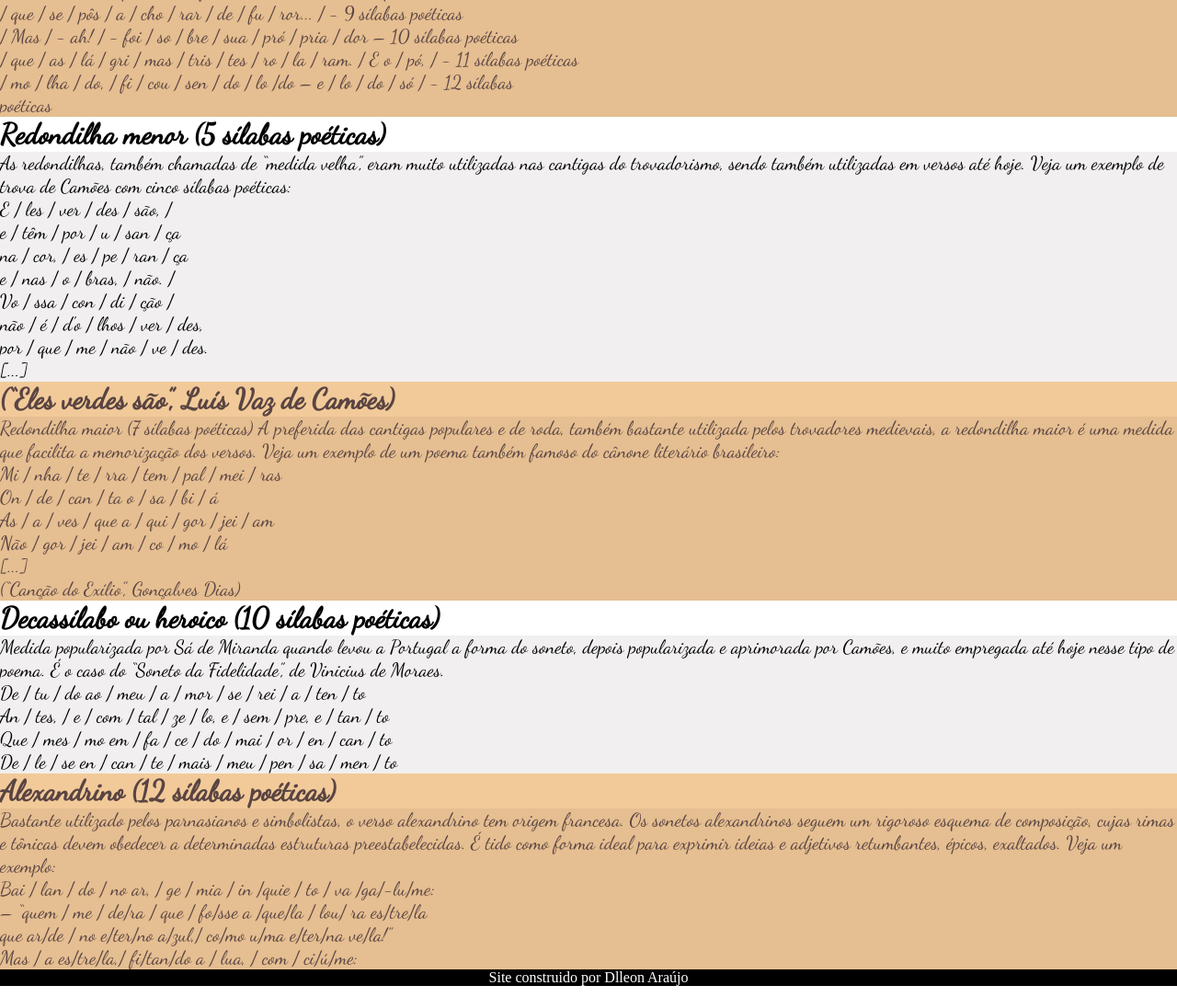
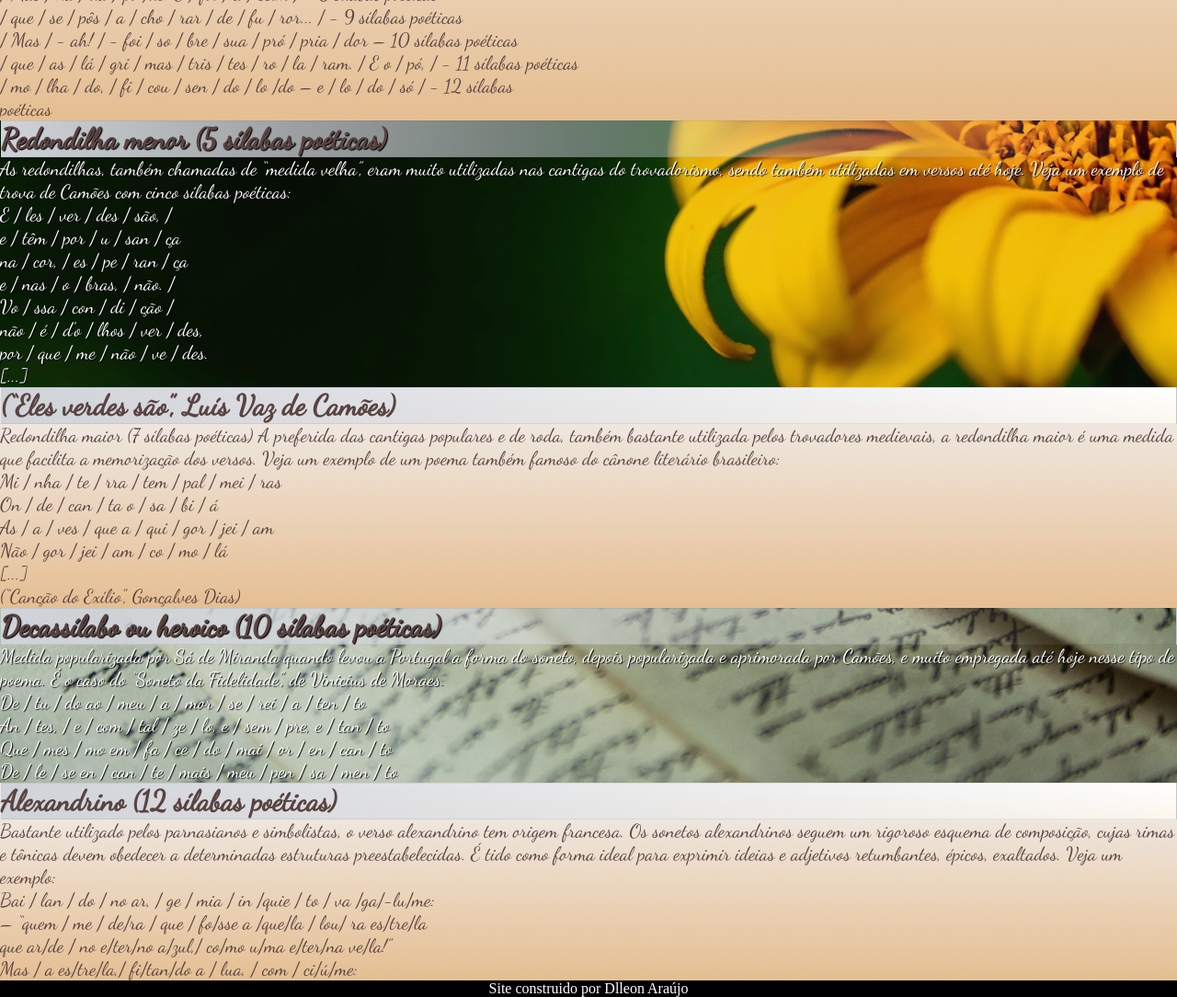
Before and after one commit to DlleonAraujo/versos, a plain HTML site: page index.html in a window 1280 px wide. Shown: the part 820-1904 px from the top of the page at 92% size. Drawn offline with Linux system fonts and the light colour scheme; a web font is replaced by a local one.

Commit message:
inlusao do efeito paralax

```diff
--- a/index.html
+++ b/index.html
@@ -17,7 +17,7 @@
         </header>
 
  <section class="normal" id="normal1">
-    <h2 id="h2">Sobre a ambição</h2>
+    <h2 class="h2">Sobre a ambição</h2>
      <p>
          Só <br>
 
@@ -46,7 +46,8 @@
  </section>
 
 <section class="imagem" id="imagem1">
-    <h2 id="h2">(Guilherme de Almeida)</h2>
+
+        <h2 class="h2">(Guilherme de Almeida)</h2>
 
     <p>Ao realizarmos a escansão, percebemos que o primeiro verso tem apenas uma sílaba poética, o segundo tem duas, o terceiro tem três e assim sucessivamente. Veja o poema metrificado:</p>
     <p>
@@ -79,7 +80,7 @@
 
 
 <section class="normal" id="normal2">
-    <h2>Redondilha menor (5 sílabas poéticas)</h2>
+      <h2 class="h2">Redondilha menor (5 sílabas poéticas)</h2>
     <p>As redondilhas, também chamadas de “medida velha”, eram muito utilizadas nas cantigas do trovadorismo, sendo também utilizadas em versos até hoje. Veja um exemplo de trova de Camões com cinco sílabas poéticas:</p>
 
     <p>
--- a/style.css
+++ b/style.css
@@ -38,21 +38,50 @@ header > p{
 
 section{
 
-    background-color: var(--cor02);
+
     color: var(--cor05);
     font-family: var(--fonte-princial);
     font-size: 1.3em;
 
 }
-section.h2 {
-    background-image: linear-gradient (to right,black, transparent);
+h2 {
+    background-image: linear-gradient(to right, var(--cor01), transparent);
+    border: solid 1px rgba(0, 0, 0, 0.068);
+    color: var(--cor05);
 }
 section.normal{
 background-color: white;
 color: black;
 }
+section#normal1{
+    color: white;
+    text-shadow: 1px 1px 1px black;
+    background-image: url('../versos/imagens/background002.jpg');
+    background-size: cover;
+    background-position: bottom, right;
+    background-attachment: fixed;
+}
+section#normal2{
+    color: white;
+    text-shadow: 1px 1px 1px black;
+    background-image: url('../versos/imagens/background001.jpg');
+    background-size: cover;
+    background-position: bottom, right;
+    background-attachment: fixed;
+}
+section#normal3{
+    color: white;
+    text-shadow: 1px 1px 1px black;
+    background-image: url('../versos/imagens/background002.jpg');
+    background-size: cover;
+    background-position: bottom, right;
+    background-attachment: fixed;
+}
+
+
 section.imagem{
 
+    background-image: linear-gradient(to top, var(--cor02), transparent);
 }
 section > p{
     min-width: 280px;
```
Also changed, not shown: imagens/background001.jpg (added), imagens/background002.jpg (added).
